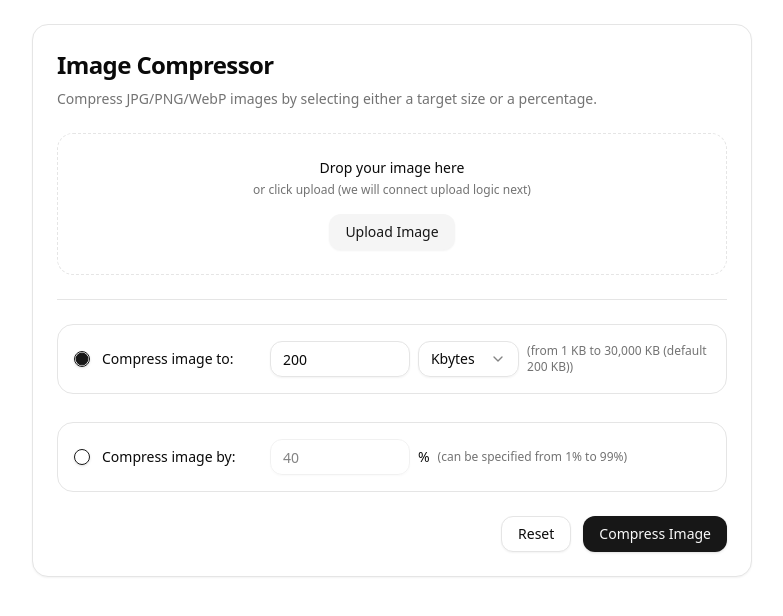
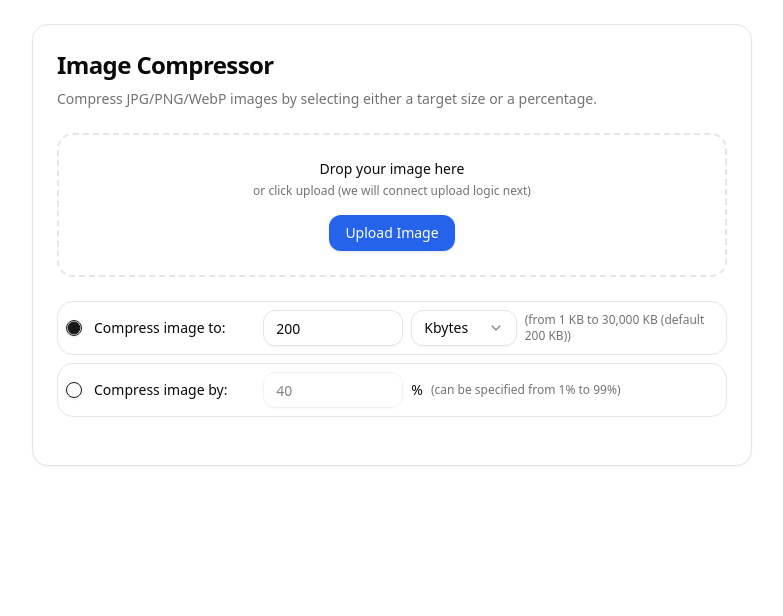
Before and after one commit to m-sulaiman-shafiq/file-utility-app, a Next.js app: page /image-compressor in a window 1280 px wide. Shown: the top 616 px of the page, without its empty margins (248-1031 px from the left). Built offline with nearby package versions, Linux system fonts and the light colour scheme.

Commit message:
Image COmpressor almost complete

```diff
--- a/package.json
+++ b/package.json
@@ -16,6 +16,7 @@
     "@radix-ui/react-slot": "^1.2.4",
     "@tailwindcss/forms": "^0.5.11",
     "add": "^2.0.6",
+    "browser-image-compression": "^2.0.2",
     "class-variance-authority": "^0.7.1",
     "clsx": "^2.1.1",
     "docx": "^9.5.1",
@@ -39,6 +40,7 @@
     "eslint": "^9",
     "eslint-config-next": "16.1.2",
     "postcss": "^8.5.6",
+    "prettier": "^3.8.1",
     "tailwindcss": "^3.4.19",
     "typescript": "^5"
   }
--- a/src/app/image-compressor/page.tsx
+++ b/src/app/image-compressor/page.tsx
@@ -1,10 +1,13 @@
 "use client";
-
+import imageCompression, { Options } from "browser-image-compression";
 import { useMemo, useState } from "react";
 import { Card, CardContent, CardHeader, CardTitle } from "@/components/ui/card";
 import { RadioGroup, RadioGroupItem } from "@/components/ui/radio-group";
 import { Label } from "@/components/ui/label";
 import { Input } from "@/components/ui/input";
+import { useRef } from "react";
+import { Loader2 } from "lucide-react";
+
 import {
   Select,
   SelectContent,
@@ -13,12 +16,17 @@ import {
   SelectValue,
 } from "@/components/ui/select";
 import { Button } from "@/components/ui/button";
-import { Separator } from "@/components/ui/separator";
 
 type Mode = "targetSize" | "percentage";
 type SizeUnit = "KB" | "MB";
 
 export default function ImageCompressorPage() {
+  const fileInputRef = useRef<HTMLInputElement | null>(null);
+
+  const [file, setFile] = useState<File | null>(null);
+  const [compressedFile, setCompressedFile] = useState<File | null>(null);
+  const [isCompressing, setIsCompressing] = useState(false);
+
   const [mode, setMode] = useState<Mode>("targetSize");
 
   // Row 1 (target size)
@@ -43,7 +51,8 @@ export default function ImageCompressorPage() {
   const isValidTargetSize = useMemo(() => {
     if (!isTargetSizeMode) return true;
     if (!Number.isFinite(parsedTargetSize)) return false;
-    if (targetUnit === "KB") return parsedTargetSize >= 1 && parsedTargetSize <= 30000;
+    if (targetUnit === "KB")
+      return parsedTargetSize >= 1 && parsedTargetSize <= 30000;
     return parsedTargetSize >= 0.1 && parsedTargetSize <= 30;
   }, [isTargetSizeMode, parsedTargetSize, targetUnit]);
 
@@ -55,47 +64,151 @@ export default function ImageCompressorPage() {
 
   const canCompress = isValidTargetSize && isValidPercentage;
 
+  const handleUploadClick = () => {
+    fileInputRef.current?.click();
+  };
+
+  const handleCompress = async () => {
+    if (!file) return;
+
+    console.log("Compress button clicked!");
+    console.log("Original size:", file.size / 1024, "KB");
+
+    setIsCompressing(true);
+    setCompressedFile(null);
+
+    try {
+      const options: any = {
+        useWebWorker: true,
+        fileType: file.type,
+      };
+
+      if (mode === "percentage") {
+        options.initialQuality = parsedPercentage / 100;
+      }
+
+      if (mode === "targetSize") {
+        options.maxSizeMB =
+          targetUnit === "KB" ? parsedTargetSize / 1024 : parsedTargetSize;
+      }
+
+      console.log("Compression options:", options);
+
+      const compressedBlob = await imageCompression(file, options);
+
+      console.log("Compressed size:", compressedBlob.size / 1024, "KB");
+
+      const compressed = new File([compressedBlob], `compressed-${file.name}`, {
+        type: file.type,
+      });
+
+      setCompressedFile(compressed);
+    } catch (err) {
+      console.error("Compression failed:", err);
+    } finally {
+      setIsCompressing(false);
+    }
+  };
+
+  function handleReset() {
+    setFile(null);
+    setCompressedFile(null);
+  }
+
   return (
     <div className="w-full max-w-3xl mx-auto p-4 md:p-6">
       <Card className="rounded-2xl shadow-sm">
         <CardHeader className="space-y-2">
-          <CardTitle className="text-xl md:text-2xl">Image Compressor</CardTitle>
+          <CardTitle className="text-xl md:text-2xl">
+            Image Compressor
+          </CardTitle>
           <p className="text-sm text-muted-foreground">
-            Compress JPG/PNG/WebP images by selecting either a target size or a percentage.
+            Compress JPG/PNG/WebP images by selecting either a target size or a
+            percentage.
           </p>
         </CardHeader>
 
         <CardContent className="space-y-6">
           {/* Upload placeholder (we will connect later) */}
-          <div className="rounded-2xl border border-dashed p-6 text-center">
+          <div className="rounded-2xl border-2 border-dashed p-6 text-center">
             <p className="text-sm font-medium">Drop your image here</p>
             <p className="text-xs text-muted-foreground mt-1">
               or click upload (we will connect upload logic next)
             </p>
-            <div className="mt-4">
-              <Button variant="secondary" className="rounded-xl">
+            <div className="mt-4 flex flex-col items-center">
+              <Button
+                variant="primary"
+                className="rounded-xl"
+                onClick={handleUploadClick}
+                disabled={isCompressing}
+              >
                 Upload Image
               </Button>
+              {isCompressing && (
+                <p className="text-xs pt-2 text-red-600 font-bold">
+                  Compressing image, please wait…
+                </p>
+              )}
+
+              {file && (
+                <div className="mt-4 flex flex-col justify-center items-center">
+                  <img
+                    src={URL.createObjectURL(file)}
+                    alt="Selected"
+                    className="max-h-16 rounded border"
+                  />
+                  {file && (
+                    <p className="text-[10px] ">
+                      Current Size:{" "}
+                      <span className="font-bold">
+                        {(file.size / 1024).toFixed(1)} KB
+                      </span>
+                    </p>
+                  )}
+                  {compressedFile && (
+                    <div className="mt-4 rounded-xl border p-3">
+                      <p className="text-sm font-medium text-green-600">
+                        Compression successful 🎉
+                      </p>
+
+                      <p className="text-xs text-muted-foreground mt-1">
+                        Original: {(file!.size / 1024).toFixed(1)} KB
+                        {" → "}
+                        Compressed: {(compressedFile.size / 1024).toFixed(1)} KB
+                      </p>
+                    </div>
+                  )}
+                  {compressedFile && (
+                    <Button
+                      variant="destructive"
+                      className="mt-3 rounded-xl"
+                      onClick={() => {
+                        const url = URL.createObjectURL(compressedFile);
+                        const a = document.createElement("a");
+                        a.href = url;
+                        a.download = compressedFile.name;
+                        a.click();
+                        URL.revokeObjectURL(url);
+                      }}
+                    >
+                      Download Compressed Image
+                    </Button>
+                  )}
+                </div>
+              )}
             </div>
           </div>
 
-          <Separator />
-
           {/* Two-row compressor controls */}
-          <RadioGroup
-            value={mode}
-            onValueChange={(v) => setMode(v as Mode)}
-            className="space-y-5"
-          >
+          <RadioGroup value={mode} onValueChange={(v) => setMode(v as Mode)}>
             {/* Row 1 */}
-            <div className="flex flex-col md:flex-row md:items-center gap-3 md:gap-4 rounded-2xl border p-4">
+            <div className="flex flex-col md:flex-row md:items-center gap-3 md:gap-4 rounded-2xl border p-2">
               <div className="flex items-center gap-3 md:w-[260px]">
                 <RadioGroupItem value="targetSize" id="targetSize" />
                 <Label htmlFor="targetSize" className="font-medium">
                   Compress image to:
                 </Label>
               </div>
-
               <div className="flex flex-col sm:flex-row gap-2 sm:items-center w-full">
                 <Input
                   value={targetSize}
@@ -126,7 +239,7 @@ export default function ImageCompressorPage() {
             </div>
 
             {/* Row 2 */}
-            <div className="flex flex-col md:flex-row md:items-center gap-3 md:gap-4 rounded-2xl border p-4">
+            <div className="flex flex-col md:flex-row md:items-center gap-3 md:gap-4 rounded-2xl border p-2">
               <div className="flex items-center gap-3 md:w-[260px]">
                 <RadioGroupItem value="percentage" id="percentage" />
                 <Label htmlFor="percentage" className="font-medium">
@@ -151,7 +264,6 @@ export default function ImageCompressorPage() {
               </div>
             </div>
           </RadioGroup>
-
           {/* Validation messages */}
           <div className="space-y-2">
             {isTargetSizeMode && !isValidTargetSize && (
@@ -166,18 +278,44 @@ export default function ImageCompressorPage() {
               </p>
             )}
           </div>
-
+          {file && (
             <div className="flex flex-col sm:flex-row gap-3 sm:items-center sm:justify-end">
-            <Button variant="outline" className="rounded-xl">
+              <Button
+                variant="outline"
+                className="rounded-xl"
+                onClick={handleReset}
+              >
                 Reset
               </Button>
-
-            <Button className="rounded-xl" disabled={!canCompress}>
+              {!compressedFile && (
+                <Button
+                  className="rounded-xl"
+                  disabled={isCompressing || !file || !canCompress}
+                  onClick={handleCompress}
+                >
                   Compress Image
                 </Button>
+              )}
             </div>
+          )}
         </CardContent>
       </Card>
+      {/* INput for Upload BUtton */}
+      <Input
+        ref={fileInputRef}
+        type="file"
+        accept="image/jpeg,image/png,image/webp"
+        className="hidden"
+        onChange={(e) => {
+          const selected = e.target.files?.[0];
+          if (selected) {
+            // console.log("Selected file now:", selected);
+
+            setFile(selected);
+            setCompressedFile(null);
+          }
+        }}
+      />
     </div>
   );
 }
```
Also changed, not shown: 1 other file (tests, documents, lock files or other folders). Lines whose indentation alone changed are shown as unchanged.
